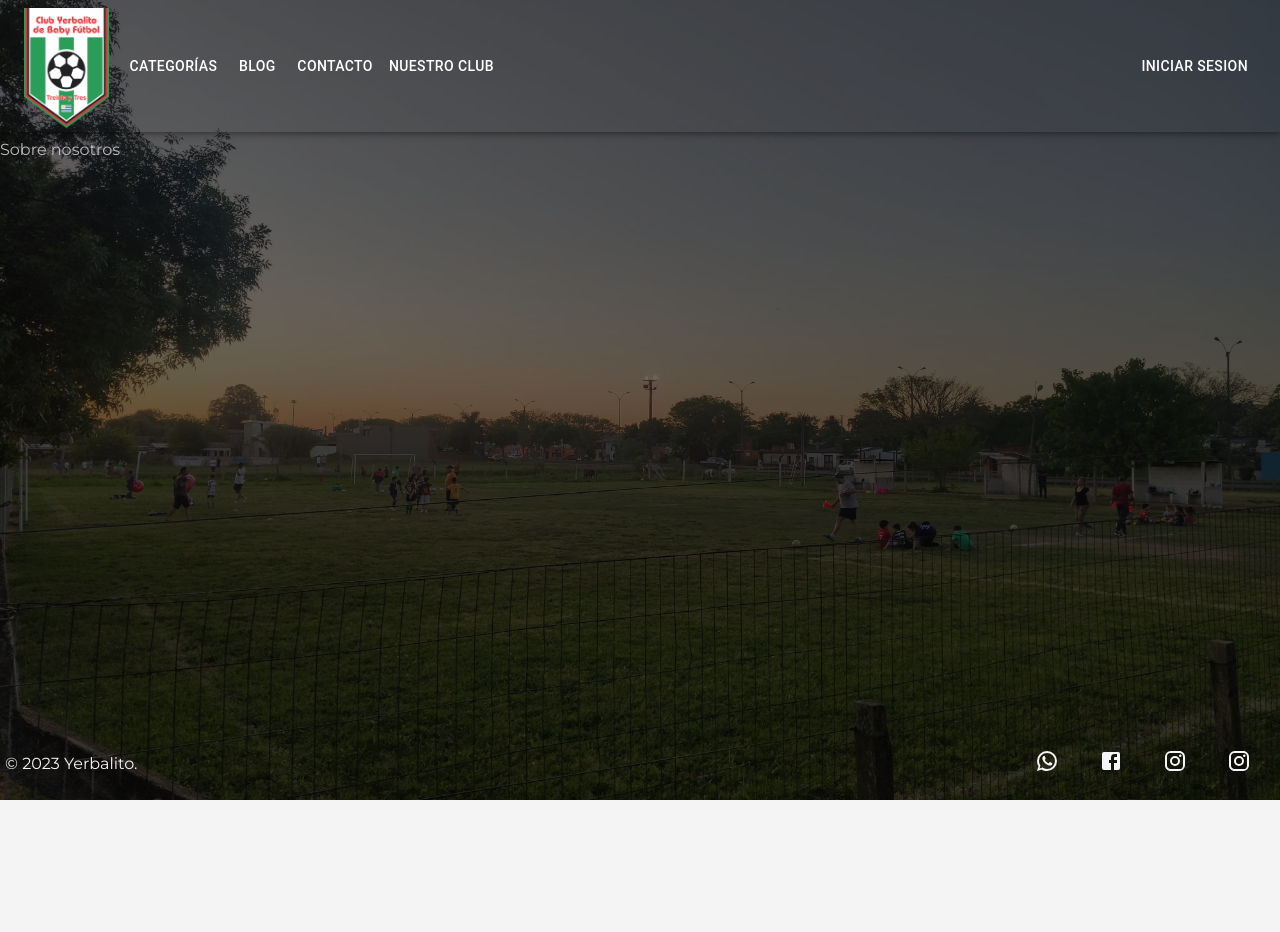
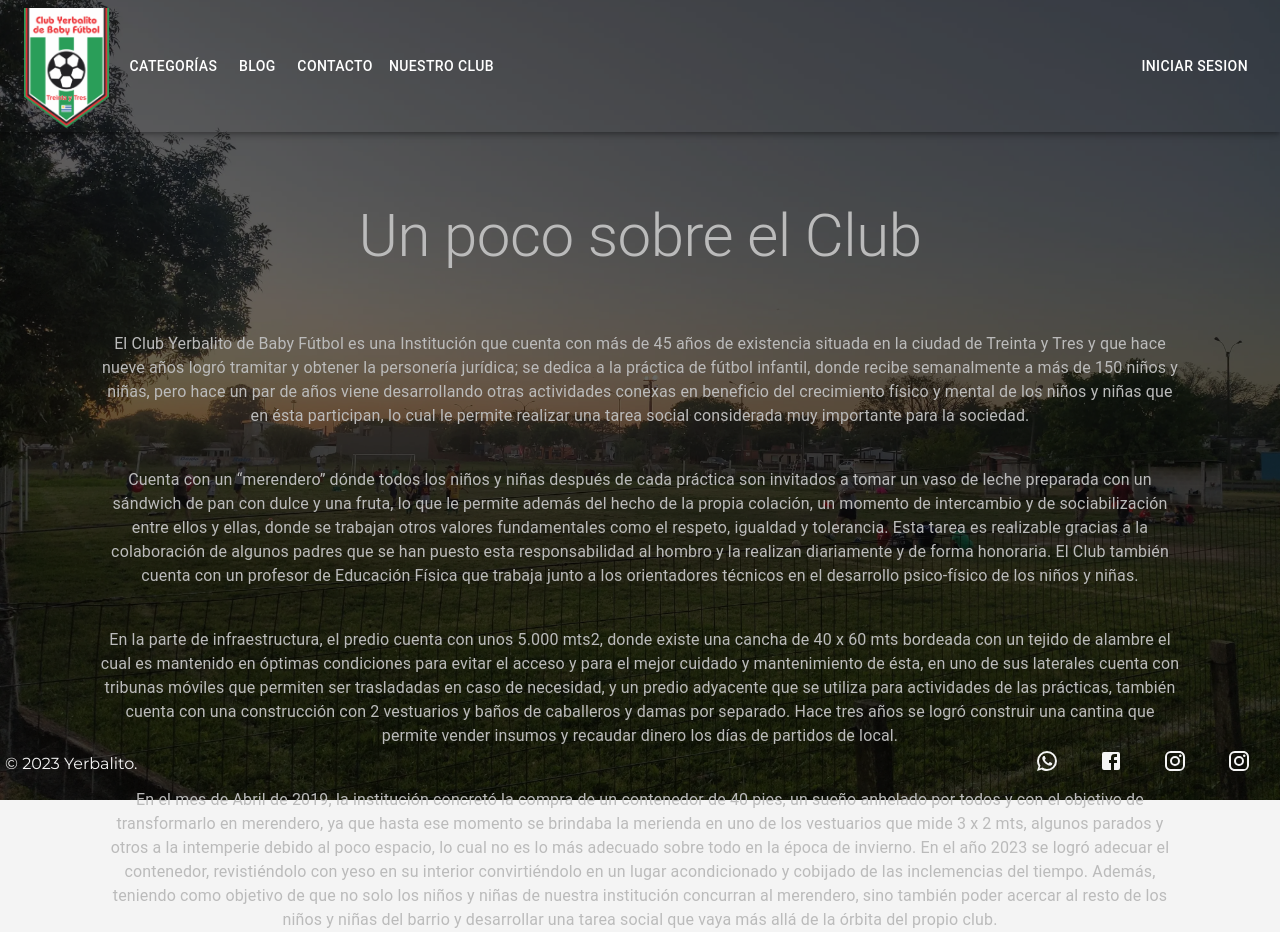
Before and after one commit to michaelrodriguezuy/yerbalito.v2, a React (Vite) app in the folder yerbalito/: page /about in a window 1280 px wide. Before the commit the page ends 800 px from the top, so only its background shows below. Built offline with nearby package versions, Linux system fonts and the light colour scheme.

Commit message:
se muestran las categorias, y su estado segun login

```diff
--- a/yerbalito/src/components/layout/categories/CategoriesCard.jsx
+++ b/yerbalito/src/components/layout/categories/CategoriesCard.jsx
@@ -1,7 +1,8 @@
 import { DataGrid } from "@mui/x-data-grid";
-import { useDemoData } from "@mui/x-data-grid-generator";
 
-import { useContext, useState, useEffect } from "react";
+import { useState, useEffect, useContext } from "react";
+import { AuthContext } from "../../../context/AuthContext";
+
 import axios from "axios";
 
 const CategoriesCard = () => {
@@ -14,51 +15,86 @@ const CategoriesCard = () => {
   //quiero traerme las categorias que tengo en localhost:3001/categories
   const [categories, setCategories] = useState([]);
 
+  const [estados, setEstados] = useState({});
+  const {isLogged} = useContext(AuthContext);
+
   useEffect(() => {
-    const fetchCategories = async () => {
+    const fetchCategoriesEstados = async () => {
       try {
         const response = await axios.get("http://localhost:3001/categories");
-        setCategories(response.data.categorias);
+
+        const responseEstados = await axios.get("http://localhost:3001/estados");
+
+        const estados = responseEstados.data.estados.reduce((acc, estado) => {
+          acc[estado.idestado] = estado.tipo_estado;
+          return acc;
+        }
+        , {});
+
+        const categoriesWhithEstado = response.data.categorias
+        .filter((categoria) => categoria.visible === 1)
+        .map((categoria) => ({
+            ...categoria,
+            idestado: estados[categoria.idestado] || categoria.idestado,
+        }));
+
+        setCategories(categoriesWhithEstado);
+        setEstados(estados);
       } catch (error) {
         console.error("Error fetching categories: ", error);
       }
     };
-    fetchCategories();
+    fetchCategoriesEstados();
   }, []);
 
   const columns = [
-    // { field: "idcategoria", headerName: "ID", width: 90 },
+    { field: "nombre_categoria", headerName: "Nombre", flex: 1, headerAlign: "center" },
+    { field: "tecnico", headerName: "Tecnico", flex: 1, headerAlign: "center" },
+    { field: "telefono", headerName: "Contacto", flex: 1, headerAlign: "center" },
+    { field: "edad", headerName: "Edad", flex: 1, headerAlign: "center" },
+    isLogged && { field: "idestado", headerName: "Estado", flex: 1, headerAlign: "center" },
+  ].filter(Boolean);
 
-    { field: "nombre_categoria", headerName: "Nombre", width: 150 },
-    { field: "tecnico", headerName: "Tecnico", width: 150 },
-    { field: "telefono", headerName: "Contacto", width: 150 },
-    { field: "edad", headerName: "Edad", width: 150 },
-    { field: "idestado", headerName: "Estado", width: 150 },
-  ];
 
   const getRowId = (category) => category.idcategoria;
 
   return (
     <>
-      <div style={{ width: "100%" }}>
-        <div
-          style={{
-            height: 500,
-            width: "60%",
-            backgroundColor: "white" }}
-        >
+      <style>
+        {`
+          .custom-data-grid .MuiDataGrid-cell {
+            color: #f0f0f0 !important;
+            display: flex !important;
+            justify-content: center !important;
+            align-items: center !important;
+          }
+        `}
+      </style>
+      <div style={{ display: "flex", justifyContent: "center" }}>
+        <div style={{ height: 500, width: "60%" }}>
           {categories.length > 0 ? (
             <DataGrid
               rows={categories}
               columns={columns}
-              // pageSize={5}
-              // rowsPerPageOptions={[5]}
-              // checkboxSelection
+              autoHeight
+              autoPageSize
+              disableColumnMenu
+              getRowId={getRowId}
+              disableSelectionOnClick
+              disableColumnFilter
+              disableColumnSelector
+              disableDensitySelector
+              disableExtendRowFullWidth
+              disableMultipleColumnsFiltering
+              disableColumnReorder
+              disableColumnResize
+              hideFooter={true}
 
-              pagination={false}
-              pageSize={categories.length}
-              getRowId={getRowId}
-              disableRowCount={true}
+              // hideFooterPagination
+              // hideFooterSelectedRowCount
+              // hideFooterRowCount
+              rowsPerPageOptions={[]}
+              className="custom-data-grid"
             />
           ) : (
             <p>Cargando categorias...</p>
--- a/yerbalito/src/components/pages/about/About.jsx
+++ b/yerbalito/src/components/pages/about/About.jsx
@@ -1,8 +1,80 @@
+import Typography from '@mui/material/Typography'
+
 
 const About = () => {
   return (
-    <div className='container'>Sobre nosotros</div>
-  )
-}
+    <div className="container" style={{ textAlign: 'center'}}>
 
-export default About
+
+    {/* Typography from Material-UI */}
+
+      <Typography variant="h2" component="h2" gutterBottom style={{ margin: '60px 0' }}>
+        Un poco sobre el Club
+      </Typography>
+
+      <Typography variant="body1" gutterBottom style={{ margin: '40px 100px' }}>
+
+
+        El Club Yerbalito de Baby Fútbol es una Institución que cuenta con más
+        de 45 años de existencia situada en la ciudad de Treinta y Tres y que
+        hace nueve años logró tramitar y obtener la personería jurídica; se
+        dedica a la práctica de fútbol infantil, donde recibe semanalmente a más
+        de 150 niños y niñas, pero hace un par de años viene desarrollando otras
+        actividades conexas en beneficio del crecimiento físico y mental de los
+        niños y niñas que en ésta participan, lo cual le permite realizar una
+        tarea social considerada muy importante para la sociedad.
+
+      </Typography>
+
+      <Typography variant="body1" gutterBottom style={{ margin: '40px 100px' }}>
+
+
+      Cuenta con un “merendero” dónde todos los niños y niñas después de cada práctica son
+        invitados a tomar un vaso de leche preparada con un sándwich de pan con
+        dulce y una fruta, lo que le permite además del hecho de la propia
+        colación, un momento de intercambio y de sociabilización entre ellos y
+        ellas, donde se trabajan otros valores fundamentales como el respeto,
+        igualdad y tolerancia. Esta tarea es realizable gracias a la
+        colaboración de algunos padres que se han puesto esta responsabilidad al
+        hombro y la realizan diariamente y de forma honoraria. El Club también
+        cuenta con un profesor de Educación Física que trabaja junto a los
+        orientadores técnicos en el desarrollo psico-físico de los niños y
+        niñas.
+      </Typography>
+
+      <Typography variant="body1" gutterBottom style={{ margin: '40px 100px' }}>
+
+      En la parte de infraestructura, el predio cuenta con unos 5.000
+        mts2, donde existe una cancha de 40 x 60 mts bordeada con un tejido de
+        alambre el cual es mantenido en óptimas condiciones para evitar el
+        acceso y para el mejor cuidado y mantenimiento de ésta, en uno de sus
+        laterales cuenta con tribunas móviles que permiten ser trasladadas en
+        caso de necesidad, y un predio adyacente que se utiliza para actividades
+        de las prácticas, también cuenta con una construcción con 2 vestuarios y
+        baños de caballeros y damas por separado. Hace tres años se logró
+        construir una cantina que permite vender insumos y recaudar dinero los
+        días de partidos de local.
+
+      </Typography>
+
+      <Typography variant="body1" gutterBottom style={{ margin: '40px 100px' }}>
+
+      En el mes de Abril de 2019, la institución
+        concretó la compra de un contenedor de 40 pies, un sueño anhelado por
+        todos y con el objetivo de transformarlo en merendero, ya que hasta ese
+        momento se brindaba la merienda en uno de los vestuarios que mide 3 x 2
+        mts, algunos parados y otros a la intemperie debido al poco espacio, lo
+        cual no es lo más adecuado sobre todo en la época de invierno. En el año
+        2023 se logró adecuar el contenedor, revistiéndolo con yeso en su
+        interior convirtiéndolo en un lugar acondicionado y cobijado de las
+        inclemencias del tiempo. Además, teniendo como objetivo de que no solo
+        los niños y niñas de nuestra institución concurran al merendero, sino
+        también poder acercar al resto de los niños y niñas del barrio y
+        desarrollar una tarea social que vaya más allá de la órbita del propio
+        club.
+      </Typography>
+    </div>
+  );
+};
+
+export default About;
```
Also changed, not shown: 1 other file (tests, documents, lock files or other folders).
